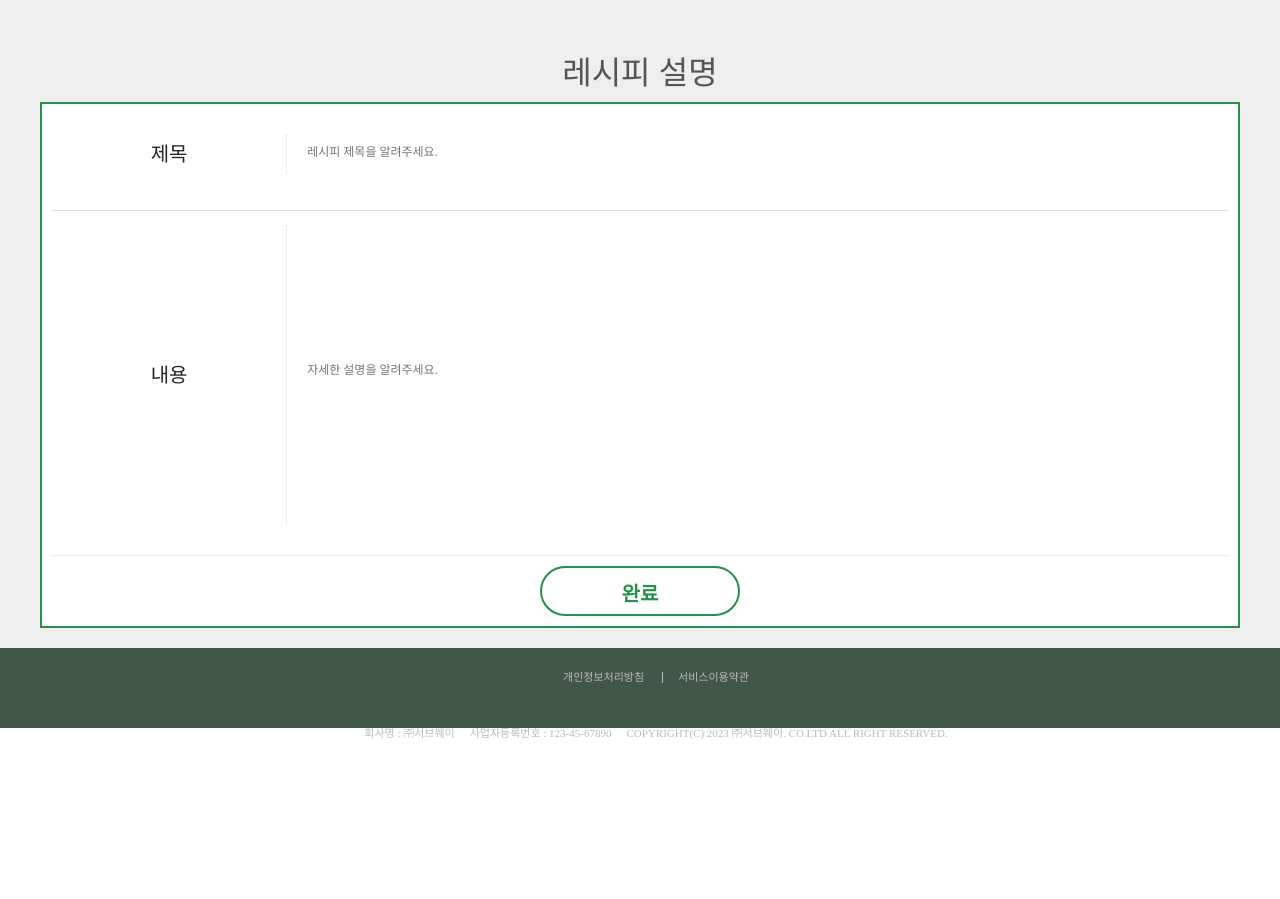
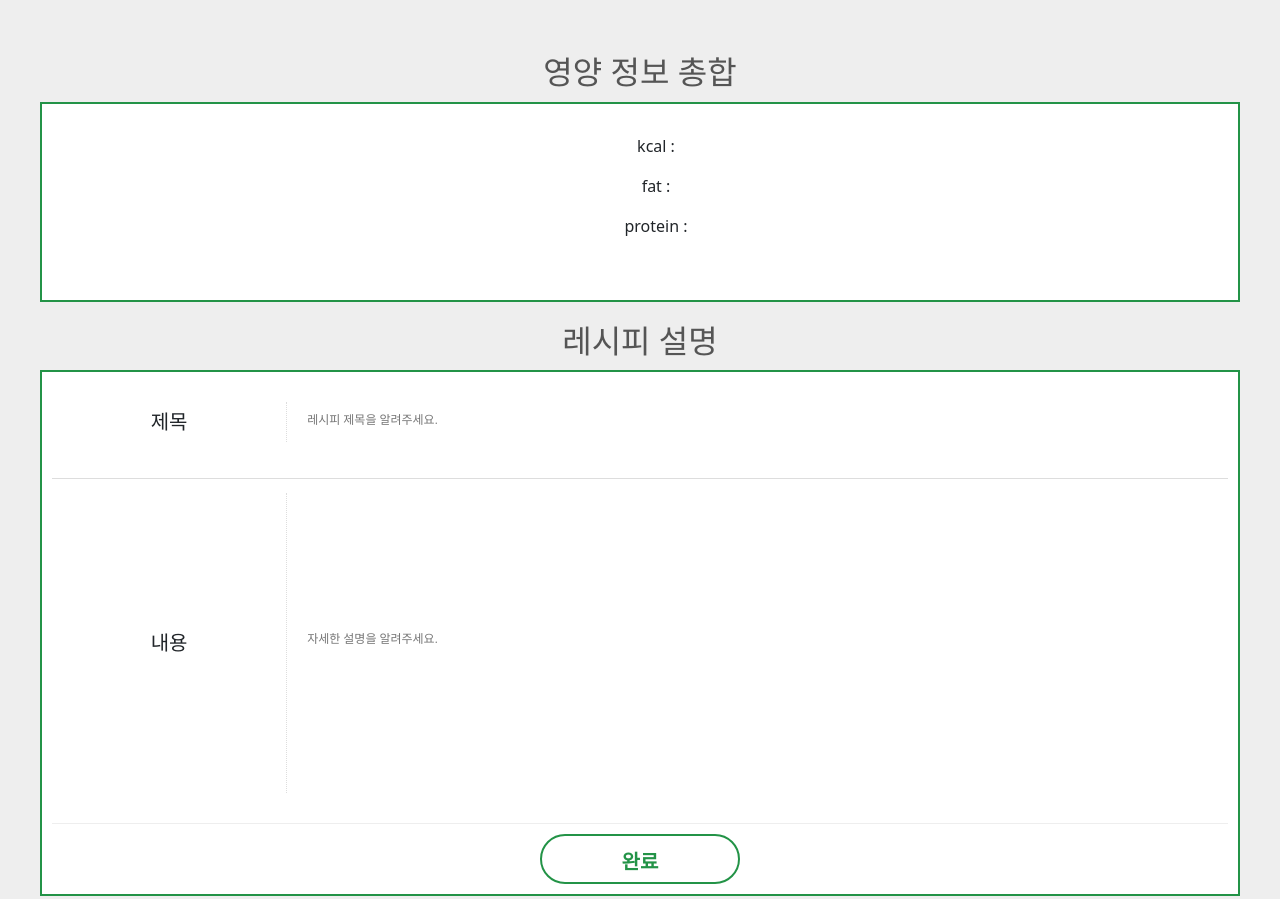
Before and after one commit to plasticHong/subway, a plain HTML site: page subway/index.html in a window 1280 px wide. Shown: the part 5312-6211 px from the top of the page. Before the commit the page ends 6082 px from the top, so only its background shows below. Drawn offline with nearby package versions, Linux system fonts and the light colour scheme; a script that the page names is missing.

Commit message:
make recipe page update

```diff
--- a/subway/css/style.css
+++ b/subway/css/style.css
@@ -265,6 +265,14 @@ footer .inner .footerMenu2 ul li {
   margin: 0 auto;
   padding: 10px;
   width: 1200px;
+  background-color: #fff;
+  border: 2px solid #239347;
+}
+.board .inner .post .total {
+  margin: 0 auto;
+  padding: 10px;
+  width: 1200px;
+  height: 200px;;
   background-color: #fff;
   border: 2px solid #239347;
 }
--- a/subway/index.html
+++ b/subway/index.html
@@ -650,6 +650,23 @@
                 </ul>
             </article>
             <div class="post">
+                <h2>영양 정보 총합</h2>
+                <div class="total">
+                    <div class="inner">
+                        <ul>
+                            <li><span class = "total-subject">kcal : </span><span class = "total-value"></span></li>
+                        </ul>
+                        <ul>
+                            <li><span class = "total-subject">fat : </span><span class = "total-value"></span></li>
+                        </ul>
+                        <ul>
+                            <li><span class = "total-subject">protein : </span><span class = "total-value"></span></li>
+                        </ul>
+                    </div>
+                </div>
+            </div>
+
+            <div class="post">
                 <h2>레시피 설명</h2>
                 <form>
                     <div class="inner">
```
